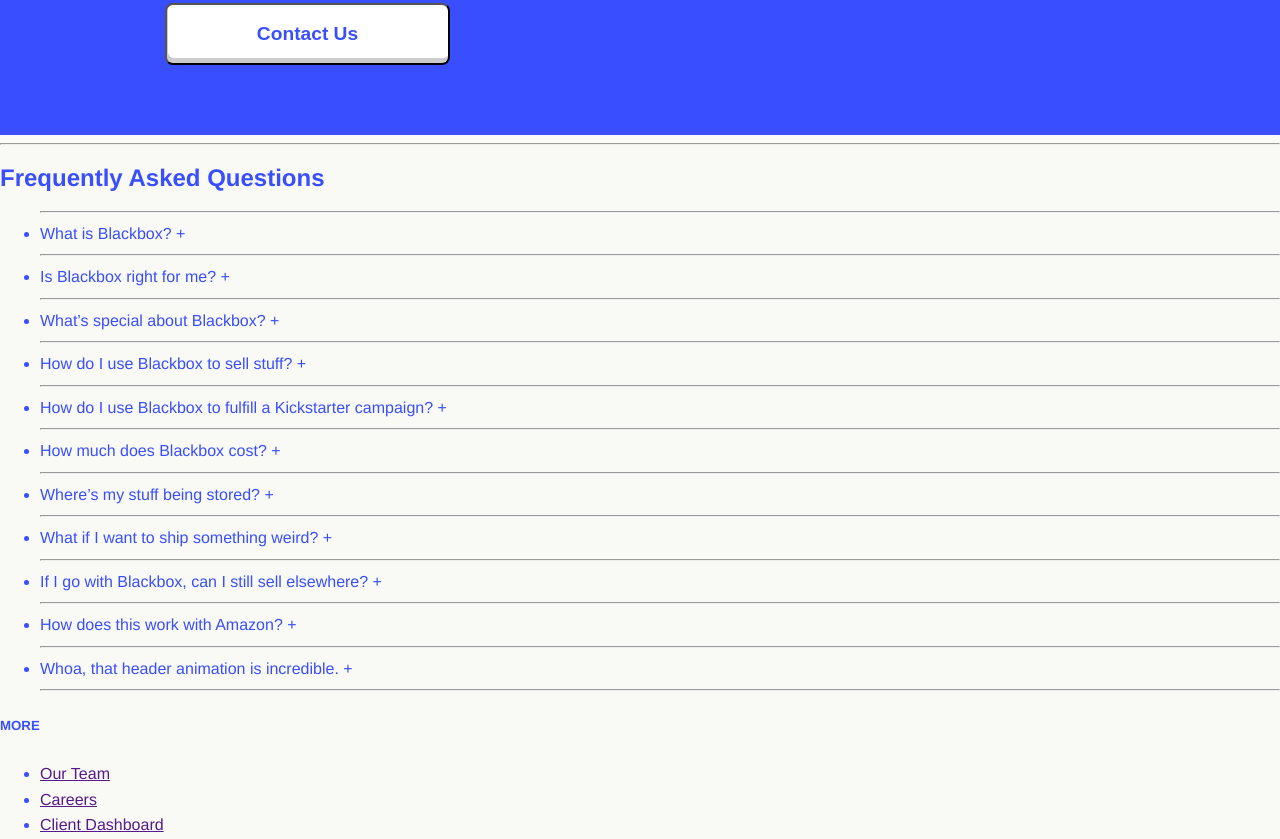
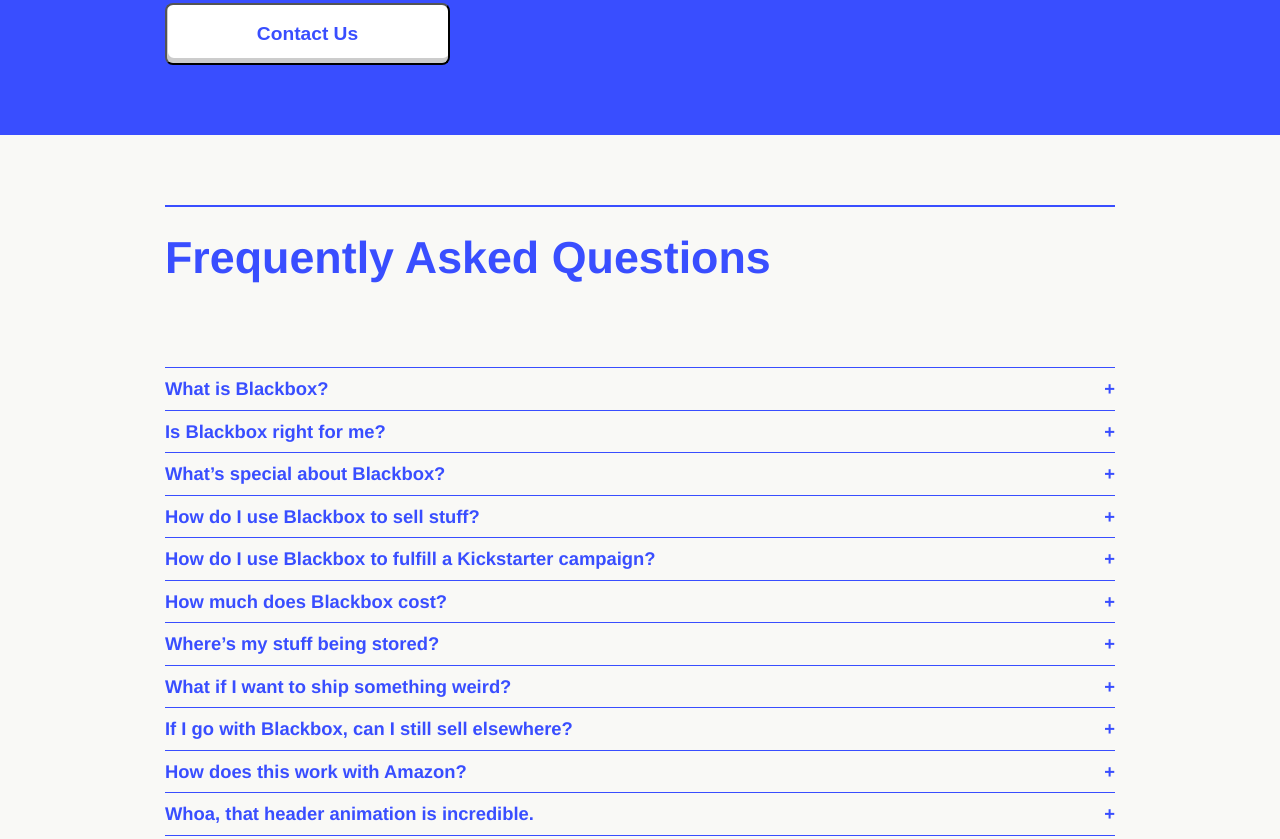
Before and after one commit to andresavr/Proyecto-Final, a website: page index.html in a window 1280 px wide. Shown: the part 2552-3391 px from the top of the page. Drawn offline with Linux system fonts and the light colour scheme.

Commit message:
ESCTILOS SCSS - 70% SECTION QUESTIONS
Falta hacer el menu desplegable para cada item de la lista

```diff
--- a/index.html
+++ b/index.html
@@ -130,68 +130,70 @@
 
     <!-- SECTION 5 - FREQUENTLY QUESTIONS-->
     <section class="bboxquest">
-      <hr class="bboxquest-hr">
-      <h2 class="bboxquest-title">
+     <div class="bboxquest-content">
+      <hr class="bboxquest-content-hrtop">
+      <h2 class="bboxquest-content-title">
         Frequently Asked Questions
       </h2>
-      <ul class="bboxquest-list">
-        <hr class="bboxquest-list-hr">
-        <li class="bboxquest-list-item">
-          <span class="text">What is Blackbox?</span>
-          <span class="icon">+</span>
+      <ul class="bboxquest-content-list">
+        <hr class="hr">
+        <li class="item">
+          <span class="item-text">What is Blackbox?</span>
+          <span class="item-icon">+</span>
         </li>
-        <hr class="bboxquest-list-hr">
-        <li class="bboxquest-list-item">
-          <span class="text">Is Blackbox right for me?</span>
-          <span class="icon">+</span>
+        <hr class="hr">
+        <li class="item">
+          <span class="item-text">Is Blackbox right for me?</span>
+          <span class="item-icon">+</span>
         </li>
-        <li class="bboxquest-list-item">
-          <hr class="bboxquest-list-hr">
-          <span class="text">What’s special about Blackbox?</span>
-          <span class="icon">+</span>
+        <hr class="hr">
+        <li class="item">
+          <span class="item-text">What’s special about Blackbox?</span>
+          <span class="item-icon">+</span>
         </li>
-        <li class="bboxquest-list-item">
-          <hr class="bboxquest-list-hr">
-          <span class="text">How do I use Blackbox to sell stuff?</span>
-          <span class="icon">+</span>
+        <hr class="hr">
+        <li class="item">
+          <span class="item-text">How do I use Blackbox to sell stuff?</span>
+          <span class="item-icon">+</span>
         </li>
-        <hr class="bboxquest-list-hr">
-        <li class="bboxquest-list-item">
-          <span class="text">How do I use Blackbox to fulfill a Kickstarter campaign?</span>
-          <span class="icon">+</span>
+        <hr class="hr">
+        <li class="item">
+          <span class="item-text">How do I use Blackbox to fulfill a Kickstarter campaign?</span>
+          <span class="item-icon">+</span>
         </li>
-        <hr class="bboxquest-list-hr">
-        <li class="bboxquest-list-item">
-          <span class="text">How much does Blackbox cost?</span>
-          <span class="icon">+</span>
+        <hr class="hr">
+        <li class="item">
+          <span class="item-text">How much does Blackbox cost?</span>
+          <span class="item-icon">+</span>
         </li>
-        <hr class="bboxquest-list-hr">
-        <li class="bboxquest-list-item">
-          <span class="text">Where’s my stuff being stored?</span>
-          <span class="icon">+</span>
+        <hr class="hr">
+        <li class="item">
+          <span class="item-text">Where’s my stuff being stored?</span>
+          <span class="item-icon">+</span>
         </li>
-        <hr class="bboxquest-list-hr">
-        <li class="bboxquest-list-item">
-          <span class="text">What if I want to ship something weird?</span>
-          <span class="icon">+</span>
+        <hr class="hr">
+        <li class="item">
+          <span class="item-text">What if I want to ship something weird?</span>
+          <span class="item-icon">+</span>
         </li>
-        <hr class="bboxquest-list-hr">
-        <li class="bboxquest-list-item">
-          <span class="text">If I go with Blackbox, can I still sell elsewhere?</span>
-          <span class="icon">+</span>
+        <hr class="hr">
+        <li class="item">
+          <span class="item-text">If I go with Blackbox, can I still sell elsewhere?</span>
+          <span class="item-icon">+</span>
         </li>
-        <hr class="bboxquest-list-hr">
-        <li class="bboxquest-list-item">
-          <span class="text">How does this work with Amazon?</span>
-          <span class="icon">+</span>
+        <hr class="hr">
+        <li class="item">
+          <span class="item-text">How does this work with Amazon?</span>
+          <span class="item-icon">+</span>
         </li>
-        <hr class="bboxquest-list-hr">
-        <li class="bboxquest-list-item">
-          <span class="text">Whoa, that header animation is incredible.</span>
-          <span class="icon">+</span>
+        <hr class="hr">
+        <li class="item">
+          <span class="item-text">Whoa, that header animation is incredible.</span>
+          <span class="item-icon">+</span>
         </li>
-        <hr class="bboxquest-list-hr">
+        <hr class="hr">
       </ul>
+    </div>
     </section>
     <!-- END SECTION 5 - FREQUENTLY QUESTIONS -->
 
--- a/src/sass/index.scss
+++ b/src/sass/index.scss
@@ -215,7 +215,6 @@
 // <!-- SECTION 4 - CONTACT SECTION-->
 // -------------------------------------------------------------------------------
 
-
 .contact{
   background-color: #394EFF;
   margin: 0 auto;
@@ -311,3 +310,45 @@
 
 
 }
+
+// -------------------------------------------------------------------------------
+// <!-- SECTION 5 - QUESTIONS-->
+// -------------------------------------------------------------------------------
+
+.bboxquest{
+  margin-top: 70px;
+  // background-color: gray;
+  &-content{
+    max-width: 950px;
+    margin: 0 auto;
+    &-hrtop{
+      color: #394EFF;
+      border-style: solid;
+      border-width: 1px;
+    }
+    &-title{
+      font-size: 2.8em;
+      padding-bottom: 60px;
+    }
+    &-list{
+      list-style: none;
+      padding: 0;
+      margin: 0;
+      hr{
+        border-style: none;
+        background: #394EFF;
+        height: 1px;
+        width: 100%;
+      }
+      li{
+        display: flex;
+        justify-content: space-between;
+        font-weight: bold;
+        font-size: 1.15rem;
+      }
+
+
+    }
+  }
+
+}
```
Also changed, not shown: assets/css/index.css.
